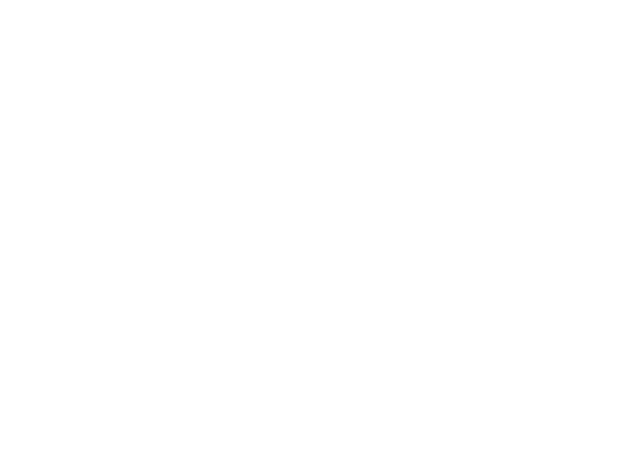
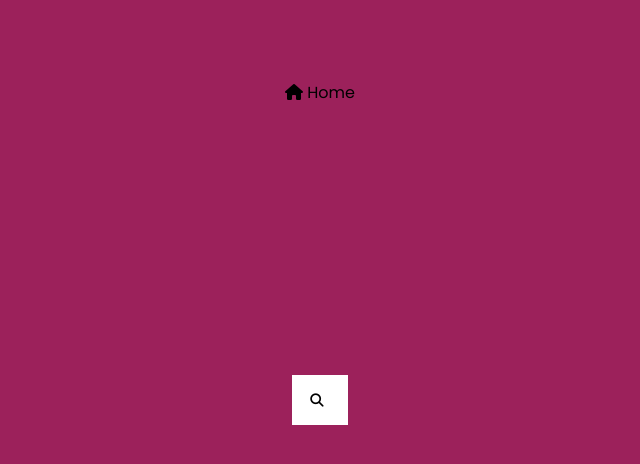
Before and after one commit to julia-joseph/mini-projects, an Angular app: page /hidden-search in a window 1280 px wide. Before the commit this address led to /. Shown: the top 464 px of the page, without its empty margins (320-960 px from the left). Built offline with nearby package versions, Linux system fonts and the light colour scheme.

Commit message:
Project 4: Hidden Search + Lazy Loading

```diff
--- a/src/app/app-routing.module.ts
+++ b/src/app/app-routing.module.ts
@@ -11,6 +11,13 @@ const routes: Routes = [
   { path: 'expanding-cards', component: ExpandingCardsComponent },
   { path: 'progress-steps', component: ProgressStepsComponent },
   { path: 'rotating-navigation', component: RotatingNavigationComponent },
+  {
+    path: 'hidden-search',
+    loadChildren: () =>
+      import('./hidden-search/hidden-search.module').then(
+        (m) => m.HiddenSearchModule
+      ),
+  },
 ];
 
 @NgModule({
--- /dev/null
+++ b/src/app/hidden-search/hidden-search-routing.module.ts
@@ -0,0 +1,11 @@
+import { NgModule } from '@angular/core';
+import { RouterModule, Routes } from '@angular/router';
+import { HiddenSearchComponent } from './hidden-search.component';
+
+const routes: Routes = [{ path: '', component: HiddenSearchComponent }];
+
+@NgModule({
+  imports: [RouterModule.forChild(routes)],
+  exports: [RouterModule],
+})
+export class HiddenSearchRoutingModule {}
--- /dev/null
+++ b/src/app/hidden-search/hidden-search.component.html
@@ -0,0 +1,26 @@
+<main>
+  <div [routerLink]="['/home']" class="home-link">
+    <i class="fa-solid fa-house"></i><span> Home</span>
+  </div>
+  <div class="search" [ngClass]="{ expand: expandSearch }">
+    <input
+      type="text"
+      name=""
+      id=""
+      placeholder="Search..."
+      (keyup.enter)="getResults()"
+    />
+    <button id="search" (click)="search()">
+      <i class="fa-solid fa-magnifying-glass"></i>
+    </button>
+  </div>
+  <div class="loading" *ngIf="isLoading">Finding Results...</div>
+  <div class="search-results" *ngIf="searchResults !== null">
+    <div class="loading" *ngIf="searchResults === 0">
+      No Results! <i class="fa-regular fa-face-sad-cry"></i>
+    </div>
+    <div class="loading" *ngIf="searchResults === 1">
+      Results Found! <i class="fa-regular fa-face-laugh-beam"></i>
+    </div>
+  </div>
+</main>
--- /dev/null
+++ b/src/app/hidden-search/hidden-search.component.scss
@@ -0,0 +1,67 @@
+main {
+  display: flex;
+  flex-direction: column;
+  align-items: center;
+  justify-content: center;
+  min-height: 100vh;
+  background-color: rgb(156, 33, 91);
+
+  .home-link {
+    position: fixed;
+    top: 10%;
+  }
+}
+
+.search {
+  position: relative;
+
+  input {
+    // position: absolute;
+    border: none;
+    background-color: white;
+    font-size: 1.2rem;
+    padding: 0rem 0.5rem;
+    max-height: 50px;
+    min-height: 50px;
+    width: 40px;
+    transition: 0.4s ease;
+
+    &:focus {
+      outline: none;
+    }
+  }
+
+  button {
+    border: none;
+    position: absolute;
+    top: 0;
+    left: 0;
+    height: 50px;
+    width: 50px;
+    cursor: pointer;
+    background-color: white;
+    transition: 0.4s ease;
+
+    &:focus {
+      outline: none;
+    }
+  }
+
+  &.expand {
+    input {
+      width: 200px;
+    }
+
+    button {
+      transform: translate(198px);
+    }
+  }
+}
+
+.loading {
+  margin-top: 0.5rem;
+}
+
+.search-results {
+  margin-top: 0.5rem;
+}
--- /dev/null
+++ b/src/app/hidden-search/hidden-search.component.ts
@@ -0,0 +1,29 @@
+import { Component, OnInit } from '@angular/core';
+
+@Component({
+  selector: 'app-hidden-search',
+  templateUrl: './hidden-search.component.html',
+  styleUrls: ['./hidden-search.component.scss'],
+})
+export class HiddenSearchComponent implements OnInit {
+  expandSearch: boolean = false;
+  searchResults: number | null = null;
+  isLoading: boolean = false;
+
+  constructor() {}
+
+  ngOnInit(): void {}
+
+  search() {
+    this.expandSearch = !this.expandSearch;
+  }
+
+  getResults() {
+    this.searchResults = null;
+    this.isLoading = true;
+    setTimeout(() => {
+      this.searchResults = Math.round(Math.random());
+      this.isLoading = false;
+    }, 3000);
+  }
+}
--- a/src/app/home/home.component.ts
+++ b/src/app/home/home.component.ts
@@ -10,6 +10,7 @@ export class HomeComponent implements OnInit {
     { name: 'Expanding Cards', path: 'expanding-cards' },
     { name: 'Progress Steps', path: 'progress-steps' },
     { name: 'Rotating Navigation', path: 'rotating-navigation' },
+    { name: 'Hidden Search', path: 'hidden-search' },
   ];
 
   constructor() {}
```
Also changed, not shown: src/app/hidden-search/hidden-search.module.ts (added, +11 -0 lines), 1 other file (tests, documents, lock files or other folders).
